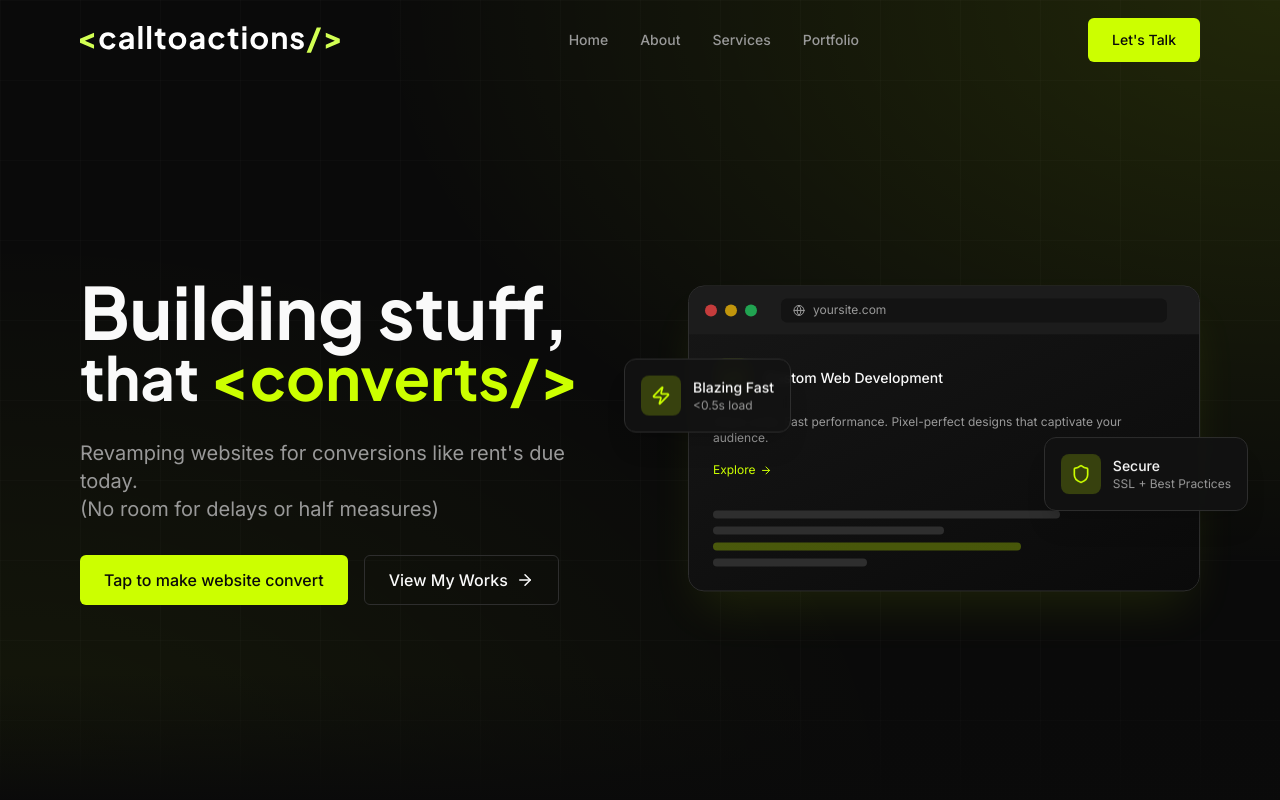
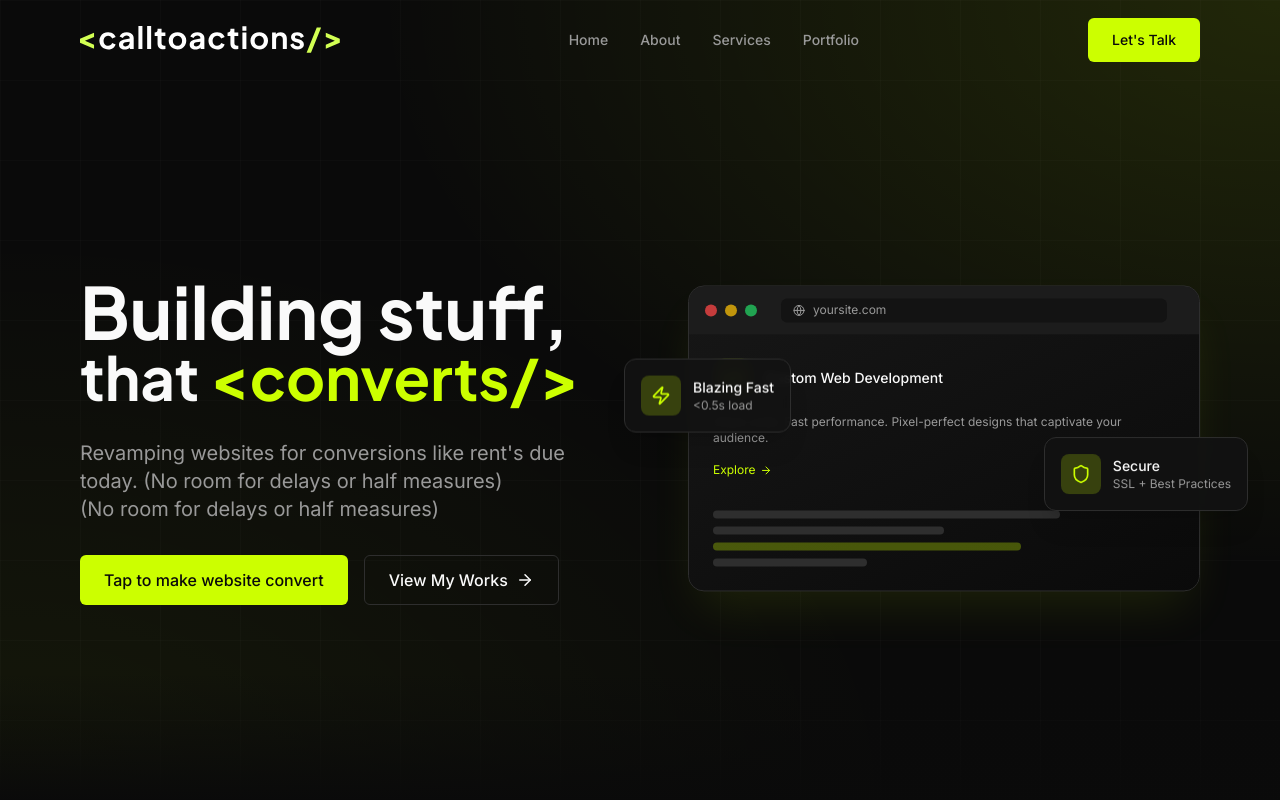
Before and after one commit to thedripstory/calltoactions, a React (Vite) app: page / in a window 1280 px wide. Shown: the top 800 px of the page. Built offline with nearby package versions, Linux system fonts and the light colour scheme; the HTML template or start-up script is replaced by a standard one.

Commit message:
Visual edit in Lovable
Edited UI in Lovable

```diff
--- a/src/components/Hero.tsx
+++ b/src/components/Hero.tsx
@@ -56,7 +56,7 @@ const Hero = () => {
           }}>
               <h1 className="text-3xl sm:text-4xl md:text-5xl lg:text-6xl xl:text-7xl font-display font-bold leading-tight">
                 <span className="block">Building stuff,</span>
-                <span className="block text-6xl">that <converts/><span className="text-primary">&lt;converts/&gt;</span></span>
+                <span className="block text-6xl">that <converts /><span className="text-primary">&lt;converts/&gt;</span></span>
               </h1>
             </motion.div>
 
@@ -70,9 +70,9 @@ const Hero = () => {
             duration: 0.8,
             delay: 0.15,
             ease: [0.22, 1, 0.36, 1]
-          }} className="text-muted-foreground text-base sm:text-lg md:text-xl max-w-xl mx-auto lg:mx-0">
-              Revamping websites for conversions like rent's due today.
-              <br className="hidden sm:block" />
+          }} className="text-muted-foreground text-base sm:text-lg md:text-xl max-w-xl mx-auto lg:mx-0">Revamping websites for conversions like rent's due today.
+
+(No room for delays or half measures)<br className="hidden sm:block" />
               (No room for delays or half measures)
             </motion.p>
 
```
